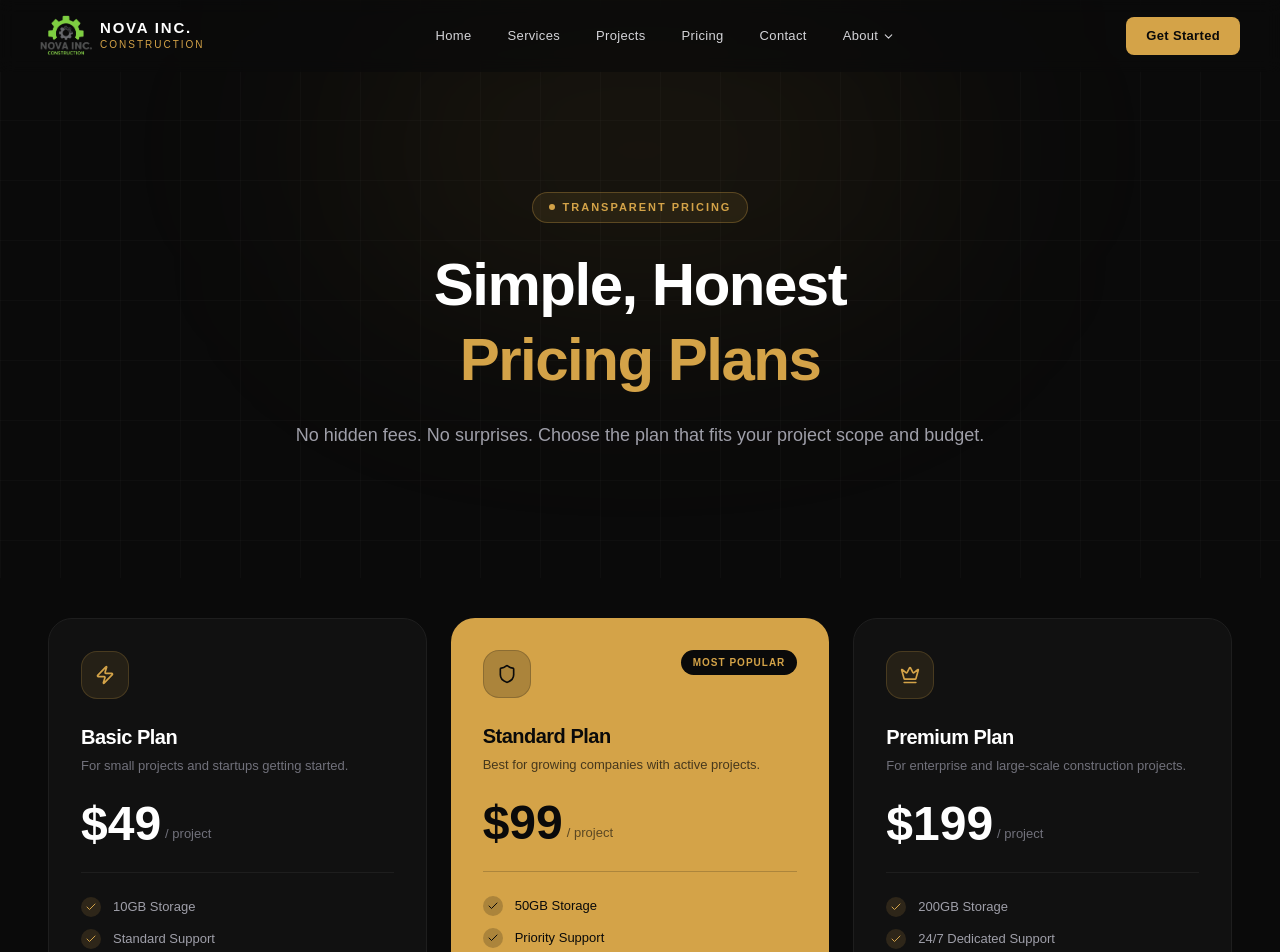
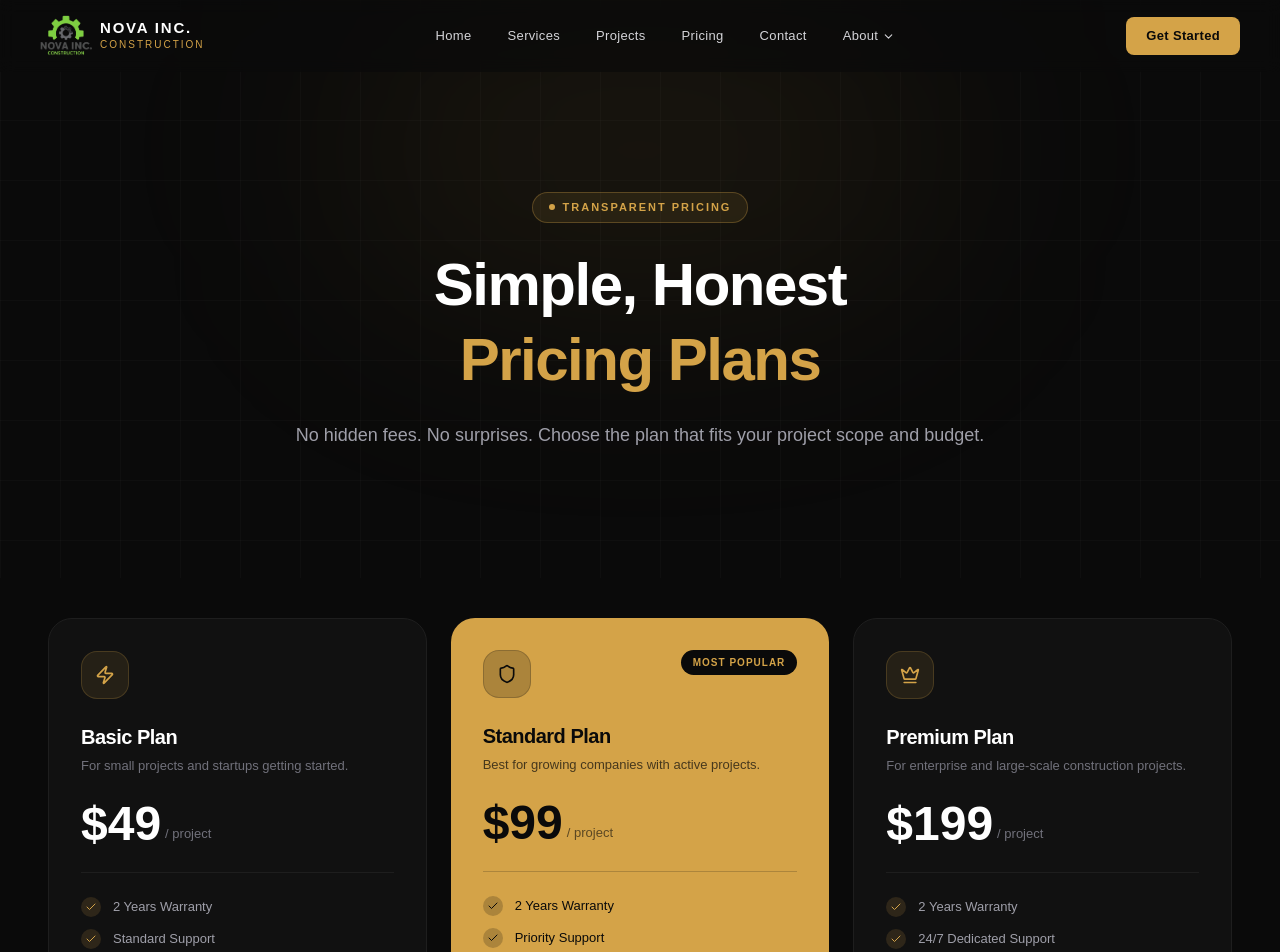
Before and after one commit to Amanullah23/nova, a Next.js app: page /pricing in a window 1280 px wide. Shown: the top 952 px of the page. Built offline with nearby package versions, Linux system fonts and the light colour scheme.

Commit message:
pricing2

```diff
--- a/app/pricing/page.jsx
+++ b/app/pricing/page.jsx
@@ -15,7 +15,7 @@
     tag: null,
     description: "For small projects and startups getting started.",
     features: [
-      "10GB Storage",
+      "2 Years Warranty",
       "Standard Support",
       "5 Projects",
       "Basic Reporting",
@@ -32,7 +32,7 @@
     tag: "Most Popular",
     description: "Best for growing companies with active projects.",
     features: [
-      "50GB Storage",
+      "2 Years Warranty",
       "Priority Support",
       "20 Projects",
       "Advanced Reporting",
@@ -49,7 +49,7 @@
     tag: null,
     description: "For enterprise and large-scale construction projects.",
     features: [
-      "200GB Storage",
+      "2 Years Warranty",
       "24/7 Dedicated Support",
       "Unlimited Projects",
       "Full Analytics Suite",
```
